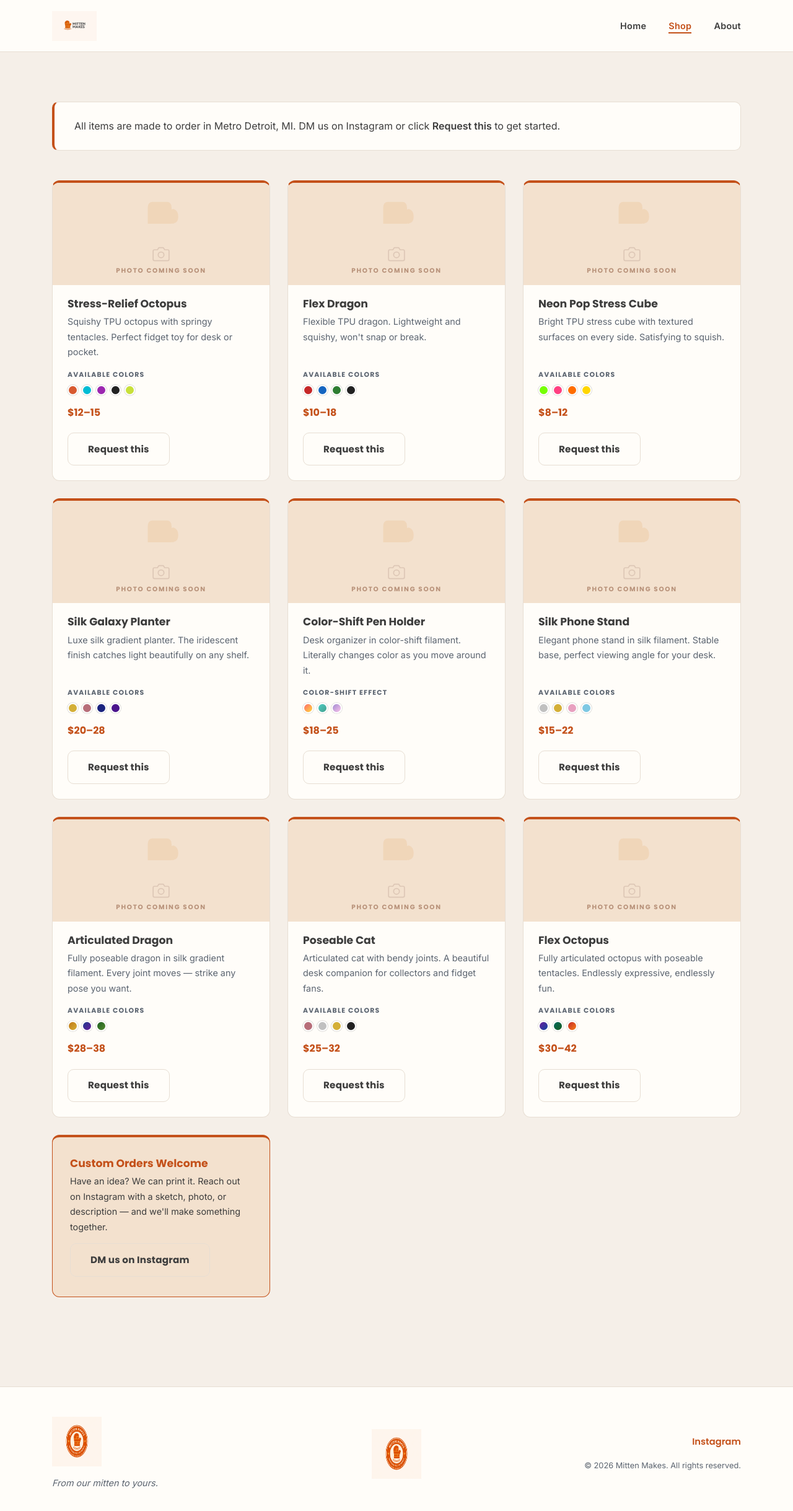
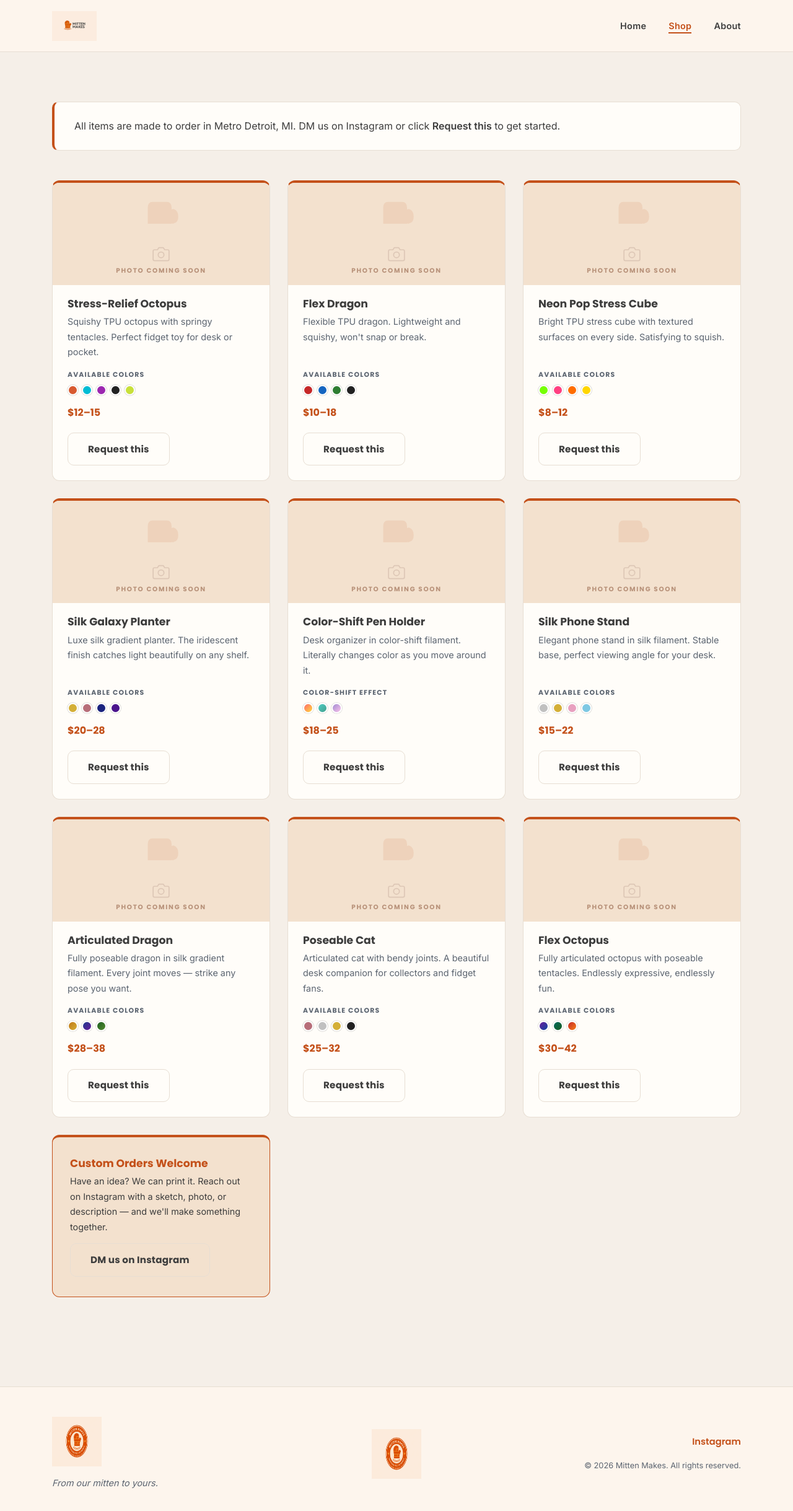
Before and after one commit to nbarris11/mittenmakes-site, a plain HTML site: page shop.html in a window 1280 px wide. Shown: the whole page at 62% size. Drawn offline with Linux system fonts and the light colour scheme.

Commit message:
Fix logo color blending and color consistency

```diff
--- a/shop.html
+++ b/shop.html
@@ -19,7 +19,7 @@
     <nav class="navbar">
         <div class="nav-container">
             <a href="index.html" class="nav-logo">
-                <img src="assets/logo-main.png" alt="Mitten Makes" height="48" style="height:48px;width:auto;">
+                <img src="assets/logo-main.png" alt="Mitten Makes" width="1536" height="1024" loading="lazy" style="height:48px;width:auto;">
             </a>
             <ul class="nav-links">
                 <li><a href="index.html" class="nav-link">Home</a></li>
@@ -238,12 +238,12 @@
             <div class="footer-content">
                 <div class="footer-brand">
                     <a href="index.html" class="footer-logo">
-                        <img src="assets/logo-badge.png" alt="Mitten Makes" style="width:80px;height:80px;">
+                        <img src="assets/logo-badge.png" alt="Mitten Makes" width="80" height="80" loading="lazy" style="width:80px;height:80px;">
                     </a>
                     <p class="footer-tagline">From our mitten to yours.</p>
                 </div>
                 <div class="footer-badge">
-                    <img src="assets/logo-badge.png" alt="Mitten Makes" style="width:80px;height:80px;">
+                    <img src="assets/logo-badge.png" alt="Mitten Makes" width="80" height="80" loading="lazy" style="width:80px;height:80px;">
                 </div>
                 <div class="footer-links">
                     <a href="https://instagram.com/mittenmakes" target="_blank" class="footer-link">Instagram</a>
--- a/styles.css
+++ b/styles.css
@@ -8,7 +8,7 @@
   --text:         #3D3D3D;
   --muted:        #5B6470;
   --accent:       #C4511A;
-  --accent-hover: #E8651A;
+  --accent-hover: #993C1D;
   --accent-soft:  #F3E1CE;
   --border:       #E7DED3;
 }
@@ -88,7 +88,7 @@ a:hover { color: var(--accent-hover); }
    =========================== */
 
 .navbar {
-  background-color: var(--surface);
+  background-color: #FDF5ED;
   border-bottom: 1px solid var(--border);
   padding: 1.1rem 0;
   position: sticky;
@@ -149,13 +149,18 @@ a:hover { color: var(--accent-hover); }
   .nav-links { gap: 1.75rem; }
 }
 
+/* Logo blend — makes PNG cream background invisible on any light surface */
+nav img, .hero img, footer img {
+  mix-blend-mode: multiply;
+}
+
 /* ===========================
    HERO
    =========================== */
 
 .hero {
   min-height: 620px;
-  background-color: var(--bg);
+  background-color: #FDF5ED;
   display: flex;
   align-items: center;
   justify-content: center;
@@ -679,7 +684,7 @@ details.faq-item[open] summary::after { transform: rotate(45deg); }
    =========================== */
 
 .footer {
-  background-color: var(--surface);
+  background-color: #FDF5ED;
   border-top: 1px solid var(--border);
   padding: 3rem 0 2rem;
   margin-top: 4rem;
```
Also changed, not shown: about.html (+4 -4 lines), index.html (+4 -4 lines).
